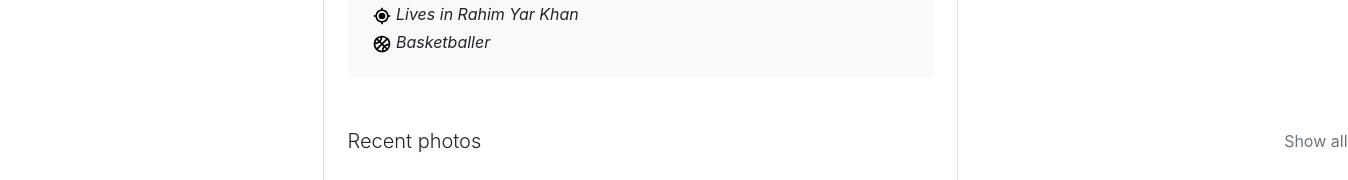
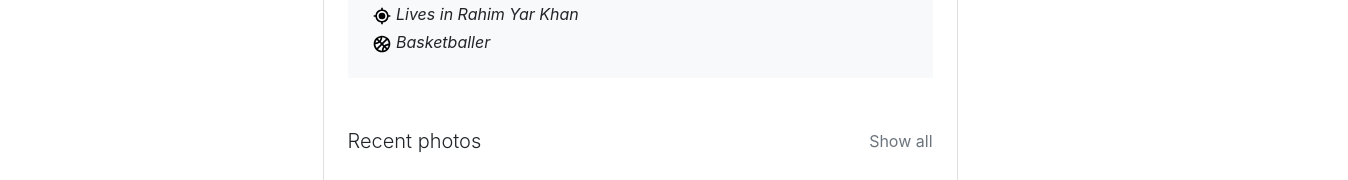
Before and after one commit to MuhammadRazi/CodeWithRazi, a plain HTML site: page index.html in a window 1280 px wide. Shown: the part 521-701 px from the top of the page, 1348 px wide, since content can reach past the window. Drawn offline with nearby package versions, Linux system fonts and the light colour scheme; grey boxes are pictures that could not be loaded.

Commit message:
Update index.html

```diff
--- a/index.html
+++ b/index.html
@@ -10,11 +10,7 @@
     <title>CodeWithRazi</title>
     <link rel="icon" href="img/Rlogo/favicon-16x16.png" type="image/icon type">
     <link rel="contactrazi" href="contactrazi.html"/>
-    <style>
-      .mb-4{
-        width: 1000px;
-      }
-    </style>
+
 </head>
 <body>
     <nav class="navbar navbar-expand-lg navbar-light bg-light">
```
